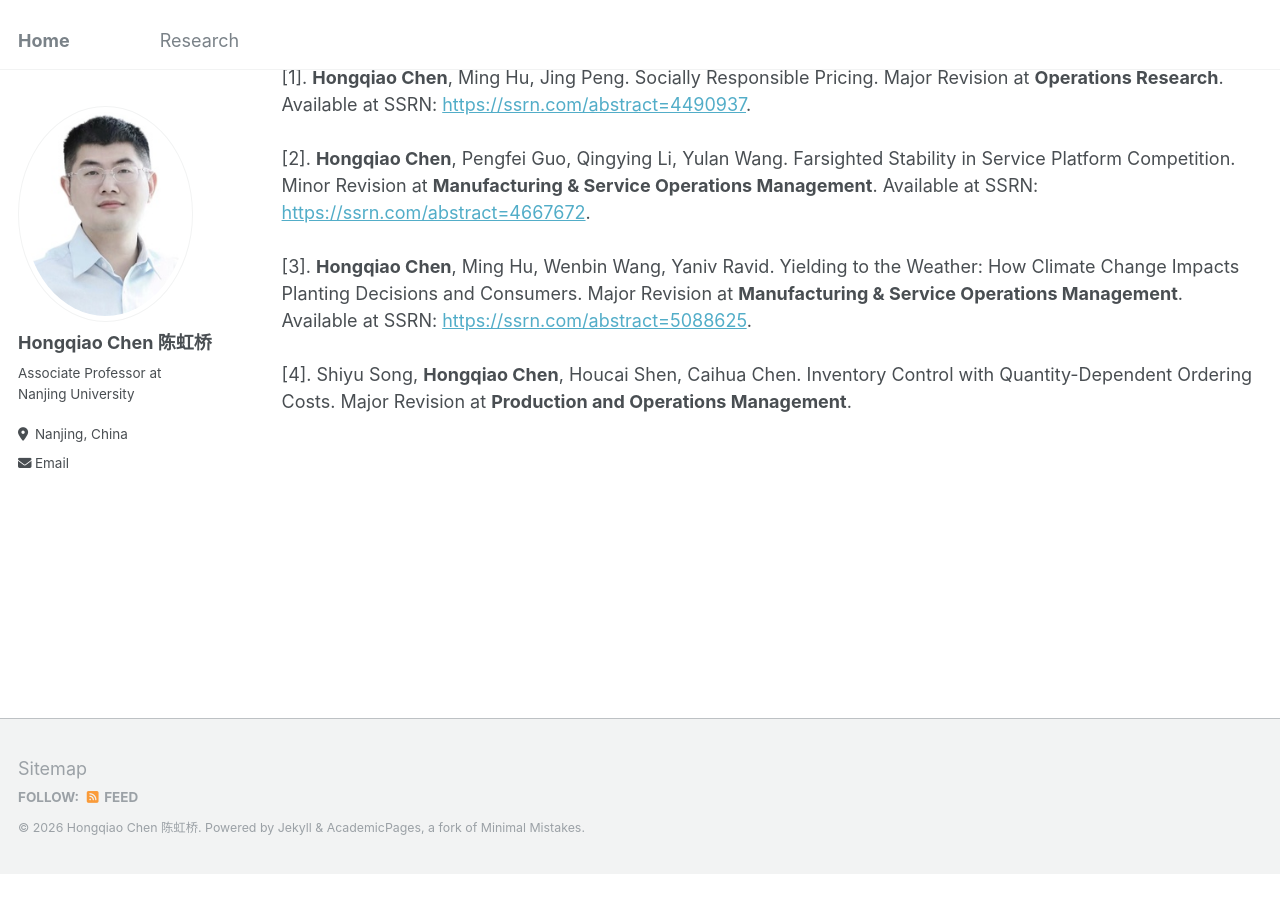
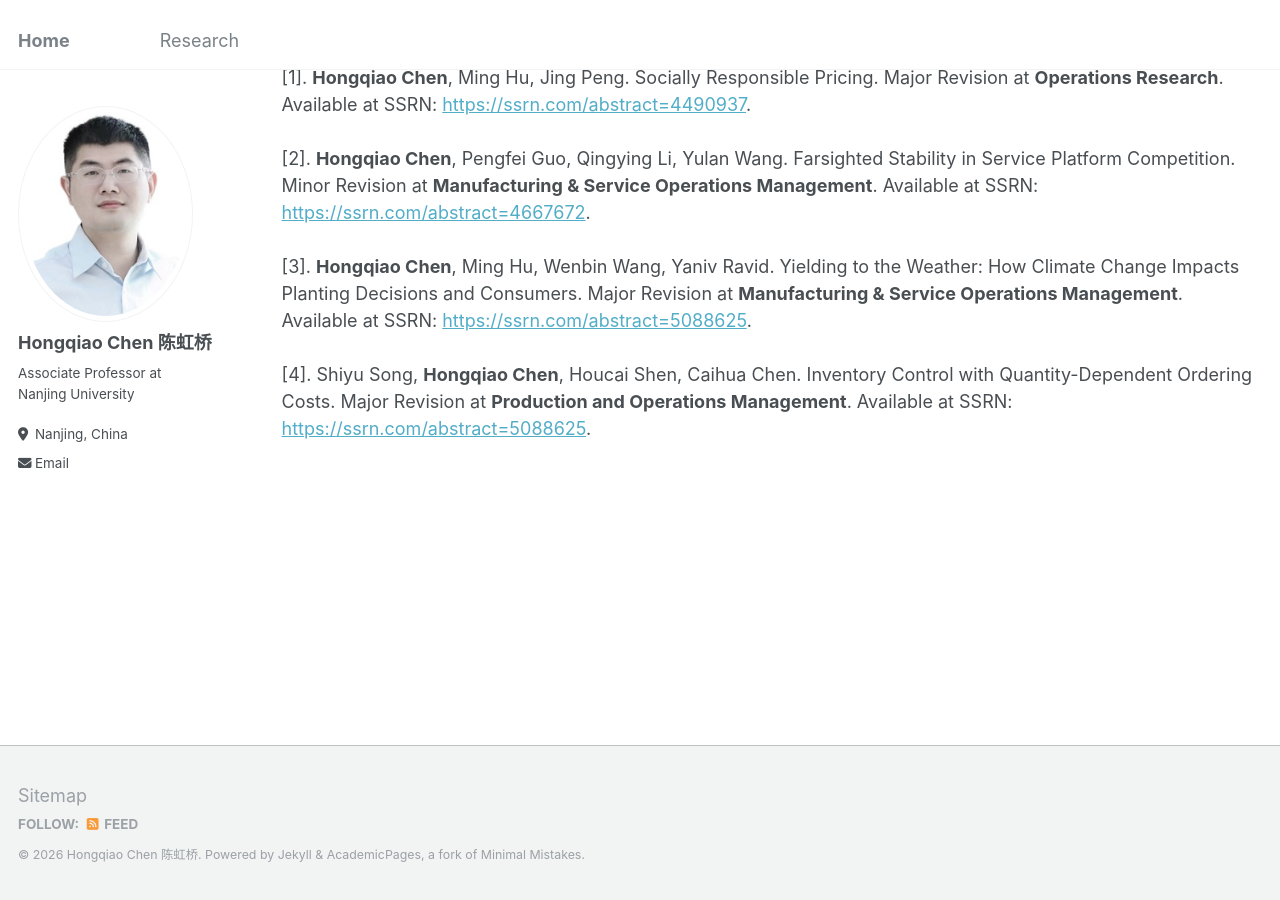
Before and after one commit to chq2024/chq2024.github.io, a Jekyll site: the page built from research.md, in a window 1280 px wide and 900 px high, scrolled down 1408 px. Built offline with Jekyll 4.4.1, drawn with Linux system fonts in a browser that asks for light colours; before the commit the page ends 2281 px from its top, so only the background shows below that.

Commit message:
Update research.md

```diff
--- a/research.md
+++ b/research.md
@@ -30,4 +30,4 @@ redirect_from:
 [1]. **Hongqiao Chen**, Ming Hu, Jing Peng. Socially Responsible Pricing. Major Revision at **Operations Research**. Available at SSRN: [https://ssrn.com/abstract=4490937](https://ssrn.com/abstract=4490937).<br/><br/>
 [2]. **Hongqiao Chen**, Pengfei Guo, Qingying Li, Yulan Wang. Farsighted Stability in Service Platform Competition. Minor Revision at **Manufacturing & Service Operations Management**. Available at SSRN: [https://ssrn.com/abstract=4667672](https://ssrn.com/abstract=4667672).<br/><br/>
 [3]. **Hongqiao Chen**, Ming Hu, Wenbin Wang, Yaniv Ravid. Yielding to the Weather: How Climate Change Impacts Planting Decisions and Consumers. Major Revision at **Manufacturing & Service Operations Management**.  Available at SSRN: [https://ssrn.com/abstract=5088625](https://ssrn.com/abstract=5088625).<br/><br/>
-[4]. Shiyu Song, **Hongqiao Chen**, Houcai Shen, Caihua Chen. Inventory Control with Quantity-Dependent Ordering Costs. Major Revision at **Production and Operations Management**. <br/><br/>
+[4]. Shiyu Song, **Hongqiao Chen**, Houcai Shen, Caihua Chen. Inventory Control with Quantity-Dependent Ordering Costs. Major Revision at **Production and Operations Management**. Available at SSRN: [https://ssrn.com/abstract=5088625](https://ssrn.com/abstract=6568306).<br/><br/>
```
